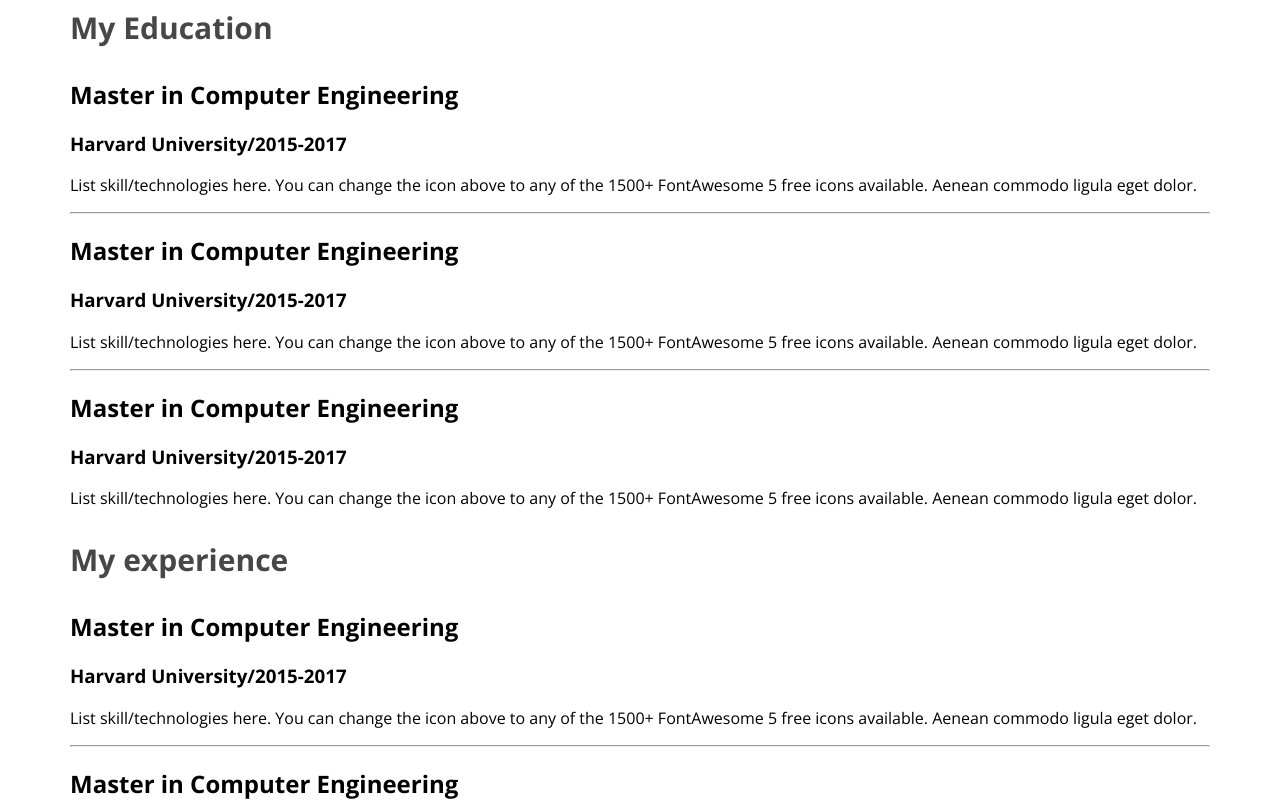
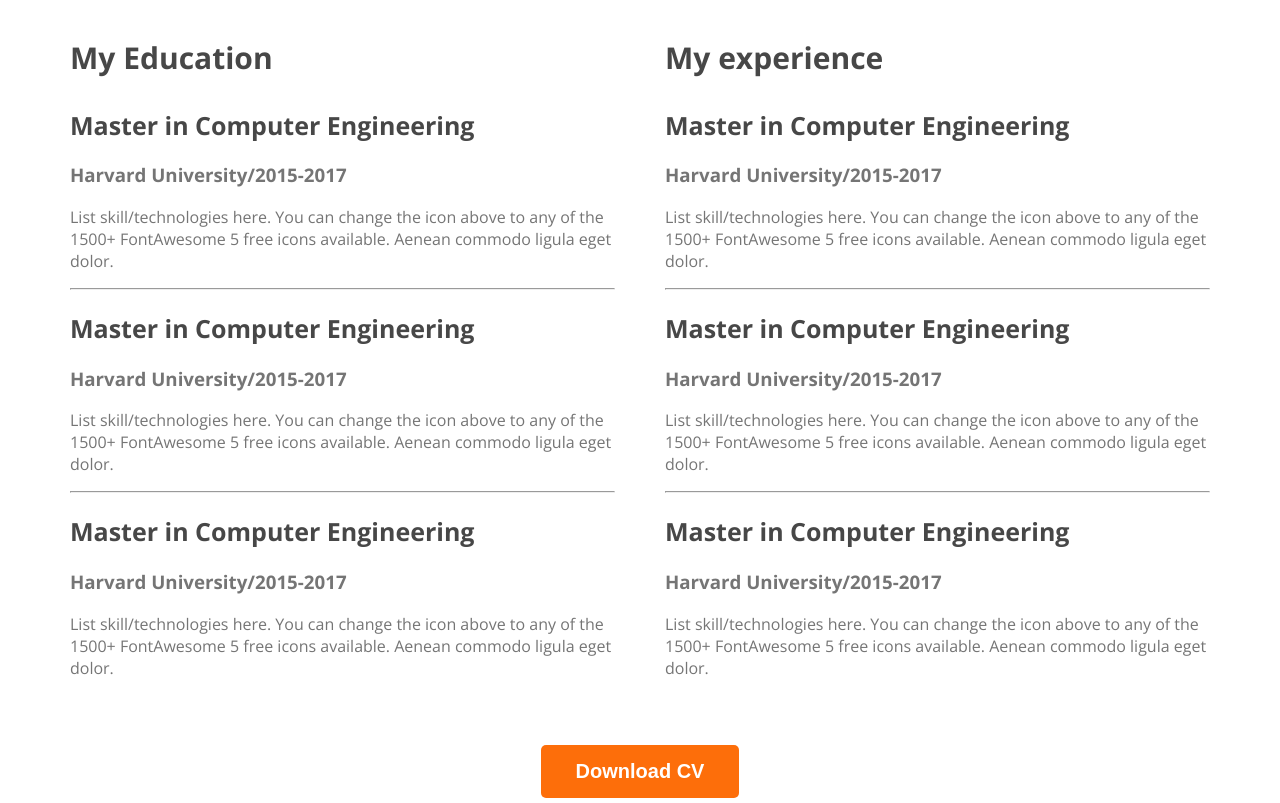
Before and after one commit to hamimalrashid552/webdeveloper-porfolio, a plain HTML site: page index.html in a window 1280 px wide. Shown: the part 2420-3223 px from the top of the page. Drawn offline with nearby package versions, Linux system fonts and the light colour scheme.

Commit message:
finish cv section

```diff
--- a/index.html
+++ b/index.html
@@ -160,6 +160,9 @@
                     </div>
                 </div>
             </div>
+            <div class="download-cv">
+                <button class="btn-primary">Download CV</button>
+            </div>
         </section>
     </main>
     <footer>
--- a/styles/portfolio.css
+++ b/styles/portfolio.css
@@ -162,3 +162,24 @@ main {
     font-style: normal;
     font-weight: 700;
 }
+
+.resume-container {
+    display: flex;
+    gap: 50px;
+}
+
+.resume-item-title {
+    color: #474747;
+    font-size: 25px;
+    font-weight: 700;
+}
+
+.resume-item-institution,
+.resume-item-description {
+    color: #757575;
+}
+
+.download-cv{
+    text-align: center;
+    margin-top: 50px;
+}
```
